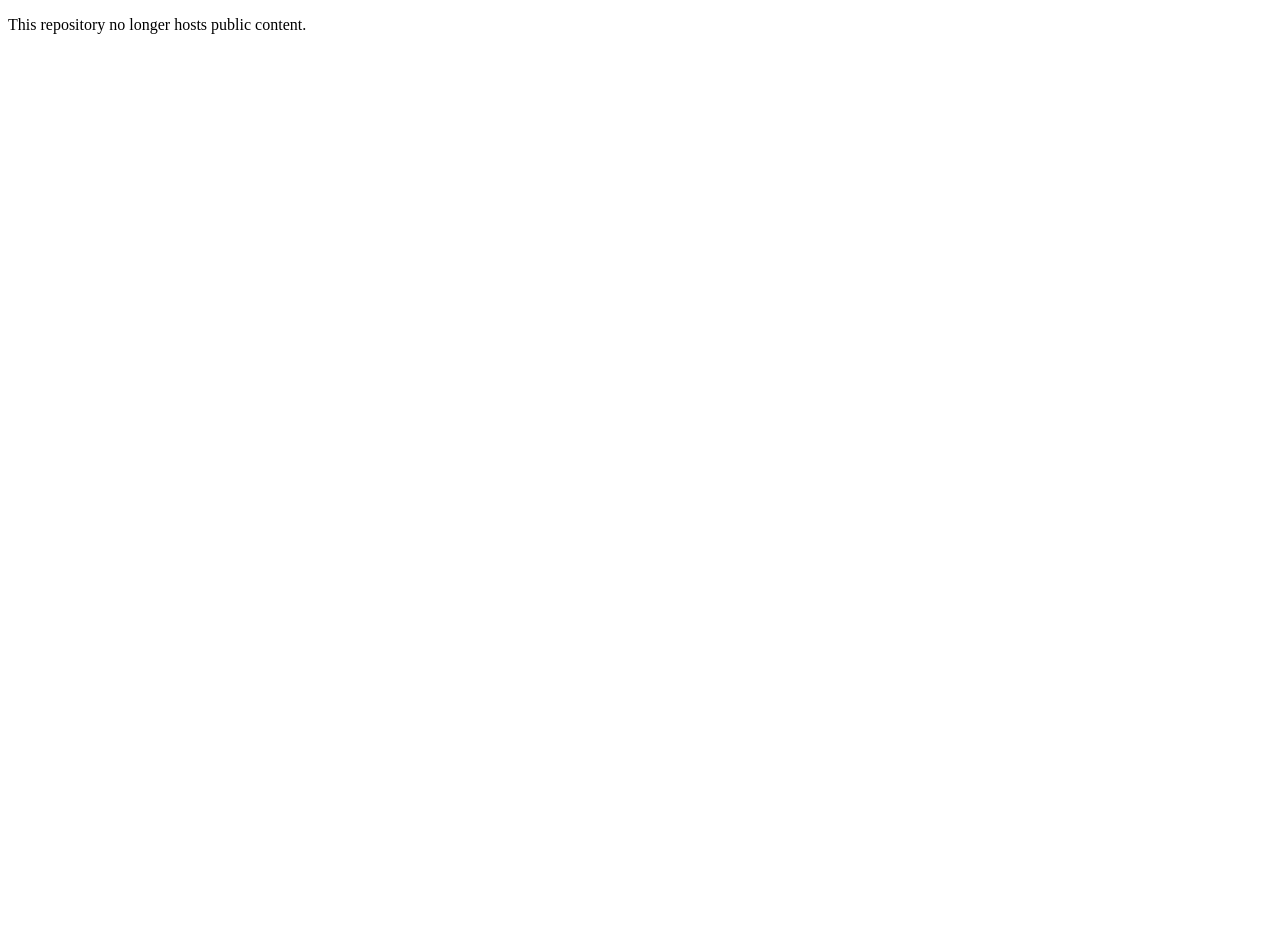
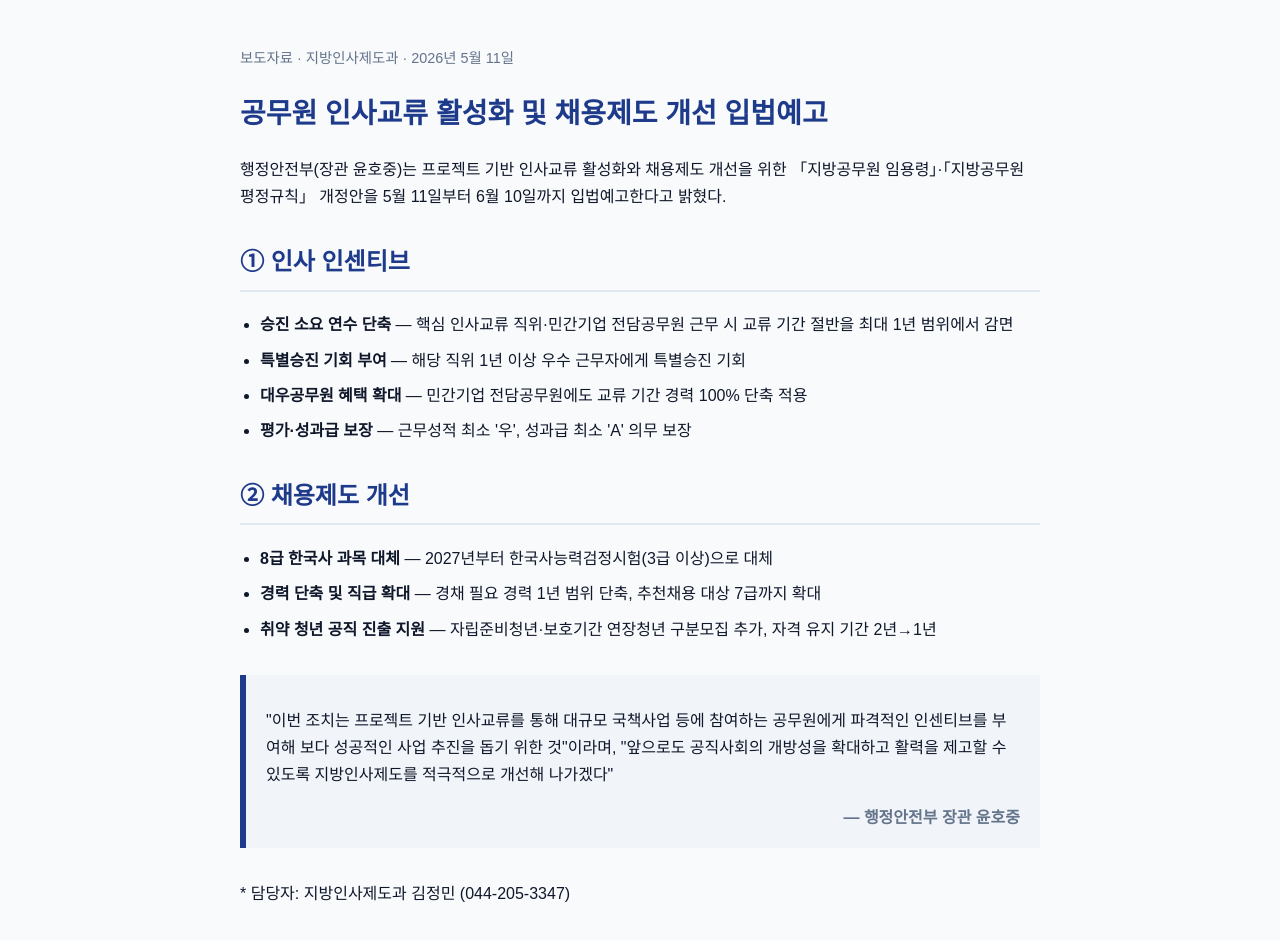
Before and after one commit to Jdragon712/insa-gyoryu-cheyongjedo, a plain HTML site: page index.html in a window 1280 px wide. Before the commit the page ends 800 px from the top, so only its background shows below. Drawn offline with Linux system fonts and the light colour scheme.

Commit message:
Restore public press release HTML for grading

```diff
--- a/index.html
+++ b/index.html
@@ -2,9 +2,45 @@
 <html lang="ko">
 <head>
 <meta charset="UTF-8">
-<title>Content removed</title>
+<meta name="viewport" content="width=device-width, initial-scale=1.0">
+<title>공무원 인사교류 활성화 및 채용제도 개선</title>
+<style>
+body{font-family:"Malgun Gothic",sans-serif;line-height:1.7;max-width:800px;margin:0 auto;padding:2rem;color:#0f172a;background:#f8fafc}
+h1{color:#1e3a8a;font-size:1.75rem}
+h2{color:#1e3a8a;border-bottom:2px solid #e2e8f0;padding-bottom:.4rem;margin-top:2rem}
+section{margin-bottom:1.5rem}
+ul{padding-left:1.25rem}
+li{margin:.5rem 0}
+blockquote{background:#f1f5f9;border-left:6px solid #1e3a8a;padding:1rem 1.25rem;margin:2rem 0}
+cite{display:block;text-align:right;color:#64748b;margin-top:.5rem;font-style:normal;font-weight:bold}
+.meta{color:#64748b;font-size:.9rem;margin-bottom:1rem}
+</style>
 </head>
 <body>
-<p>This repository no longer hosts public content.</p>
+<p class="meta">보도자료 · 지방인사제도과 · 2026년 5월 11일</p>
+<h1>공무원 인사교류 활성화 및 채용제도 개선 입법예고</h1>
+<p>행정안전부(장관 윤호중)는 프로젝트 기반 인사교류 활성화와 채용제도 개선을 위한 「지방공무원 임용령」·「지방공무원 평정규칙」 개정안을 5월 11일부터 6월 10일까지 입법예고한다고 밝혔다.</p>
+<section>
+<h2>① 인사 인센티브</h2>
+<ul>
+<li><strong>승진 소요 연수 단축</strong> — 핵심 인사교류 직위·민간기업 전담공무원 근무 시 교류 기간 절반을 최대 1년 범위에서 감면</li>
+<li><strong>특별승진 기회 부여</strong> — 해당 직위 1년 이상 우수 근무자에게 특별승진 기회</li>
+<li><strong>대우공무원 혜택 확대</strong> — 민간기업 전담공무원에도 교류 기간 경력 100% 단축 적용</li>
+<li><strong>평가·성과급 보장</strong> — 근무성적 최소 '우', 성과급 최소 'A' 의무 보장</li>
+</ul>
+</section>
+<section>
+<h2>② 채용제도 개선</h2>
+<ul>
+<li><strong>8급 한국사 과목 대체</strong> — 2027년부터 한국사능력검정시험(3급 이상)으로 대체</li>
+<li><strong>경력 단축 및 직급 확대</strong> — 경채 필요 경력 1년 범위 단축, 추천채용 대상 7급까지 확대</li>
+<li><strong>취약 청년 공직 진출 지원</strong> — 자립준비청년·보호기간 연장청년 구분모집 추가, 자격 유지 기간 2년→1년</li>
+</ul>
+</section>
+<blockquote>
+<p>"이번 조치는 프로젝트 기반 인사교류를 통해 대규모 국책사업 등에 참여하는 공무원에게 파격적인 인센티브를 부여해 보다 성공적인 사업 추진을 돕기 위한 것"이라며, "앞으로도 공직사회의 개방성을 확대하고 활력을 제고할 수 있도록 지방인사제도를 적극적으로 개선해 나가겠다"</p>
+<cite>— 행정안전부 장관 윤호중</cite>
+</blockquote>
+<p>* 담당자: 지방인사제도과 김정민 (044-205-3347)</p>
 </body>
 </html>
```
